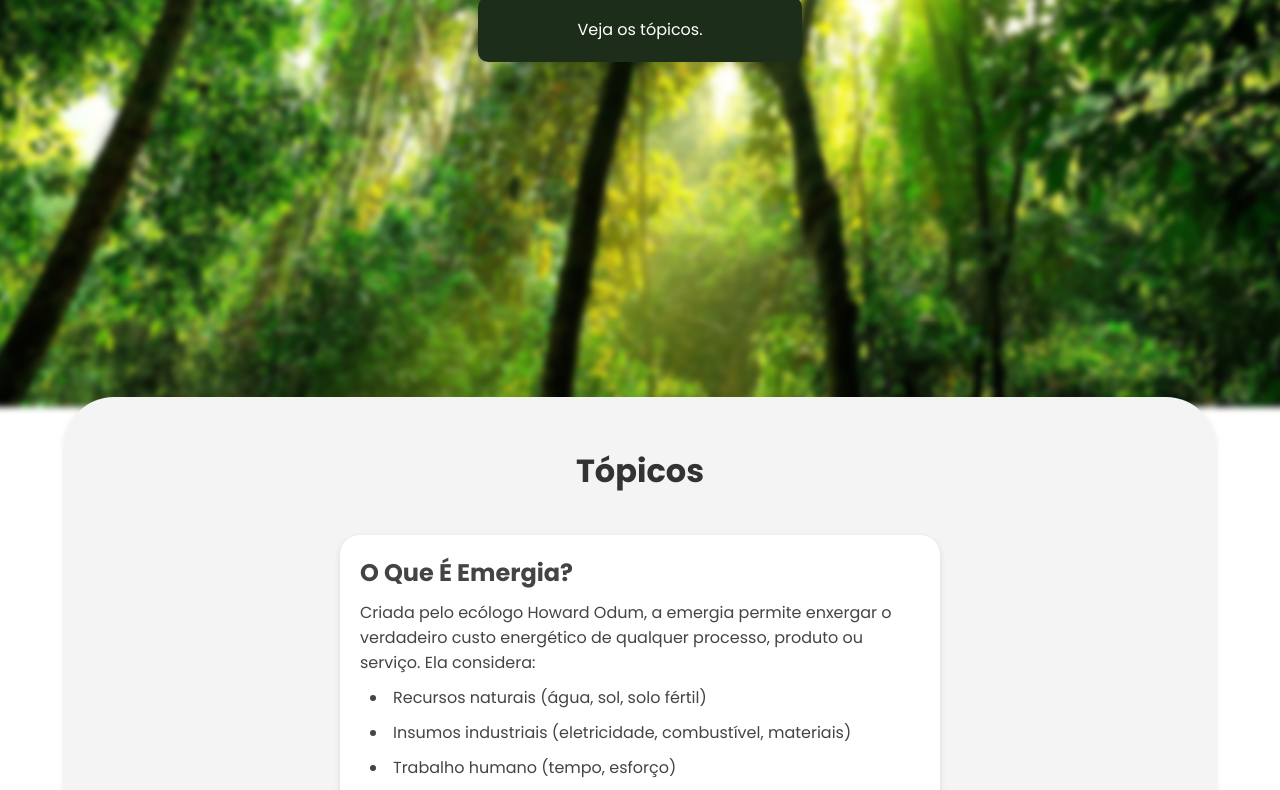
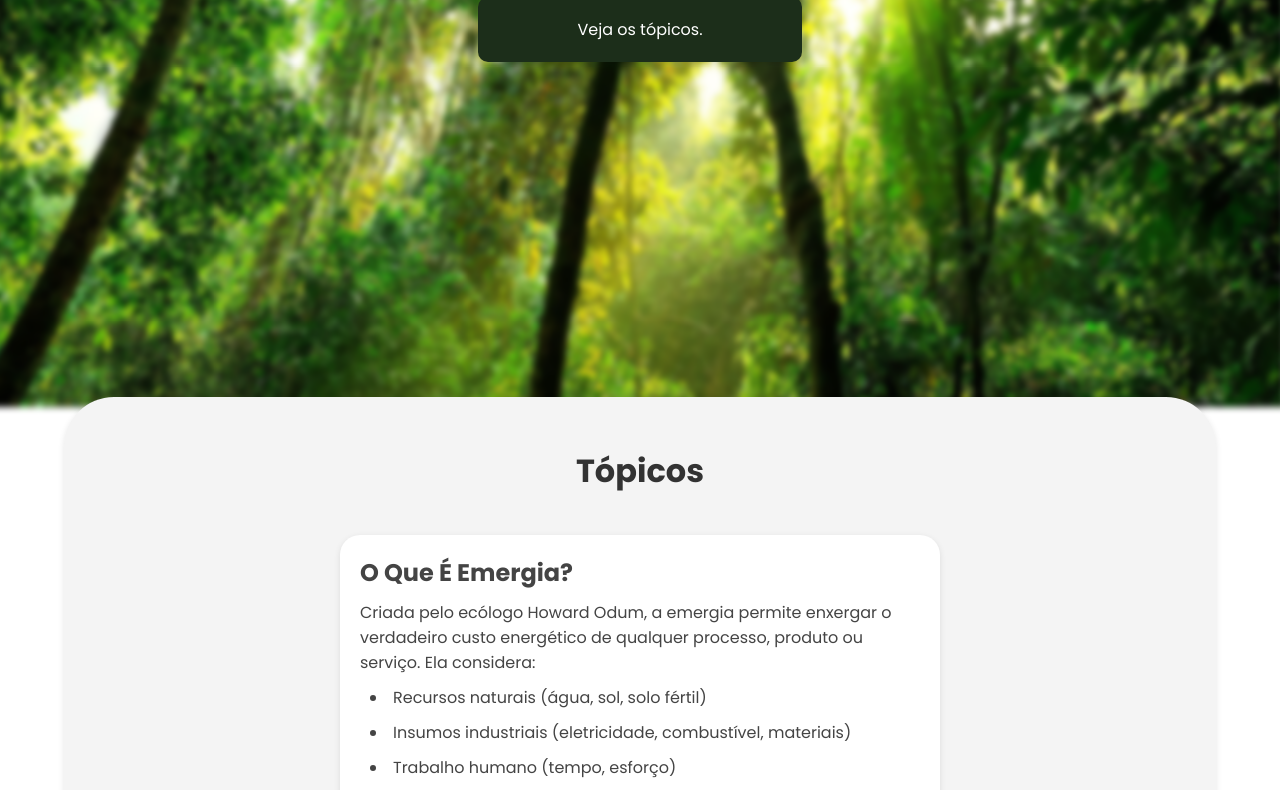
Before and after one commit to mtslipe/emergia-aps, a plain HTML site: page index.html in a window 1280 px wide. Shown: the part 413-1203 px from the top of the page. Drawn offline with Linux system fonts and the light colour scheme.

Commit message:
.cover fix
fix .cover img changing width to 98%

```diff
--- a/css/home.css
+++ b/css/home.css
@@ -4,6 +4,7 @@
     margin: 0;
     padding: 0;
     font-family: "Poppins";
+    transition: 0.3s;
 }
 
 body {
@@ -146,7 +147,7 @@ nav {
 
 .main-content {
     position: fixed;
-    width: 100%;
+    width: 98%;
     height: 100vh;
     z-index: -1;
     filter: blur(3px);
--- a/css/style.css
+++ b/css/style.css
@@ -3,6 +3,7 @@
 * {
     margin: 0;
     padding: 0;
+    transition: 0.3s;
 }
 
 body {
@@ -51,7 +52,7 @@ nav {
 }
 
 .cover {
-    width: 100%;
+    width: 98%;
     height: 300px;
     object-fit: cover;
     opacity: 100%;
```
